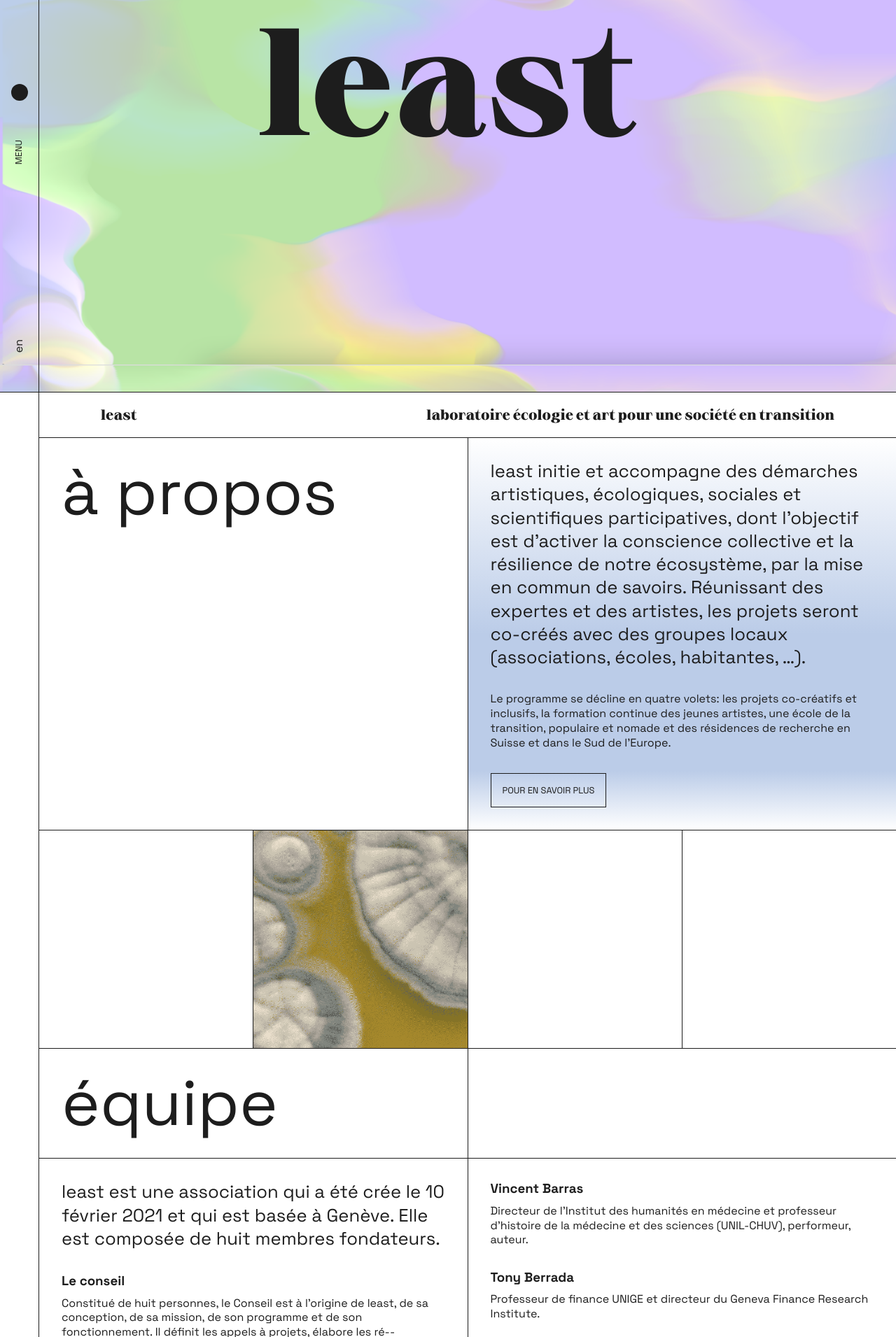
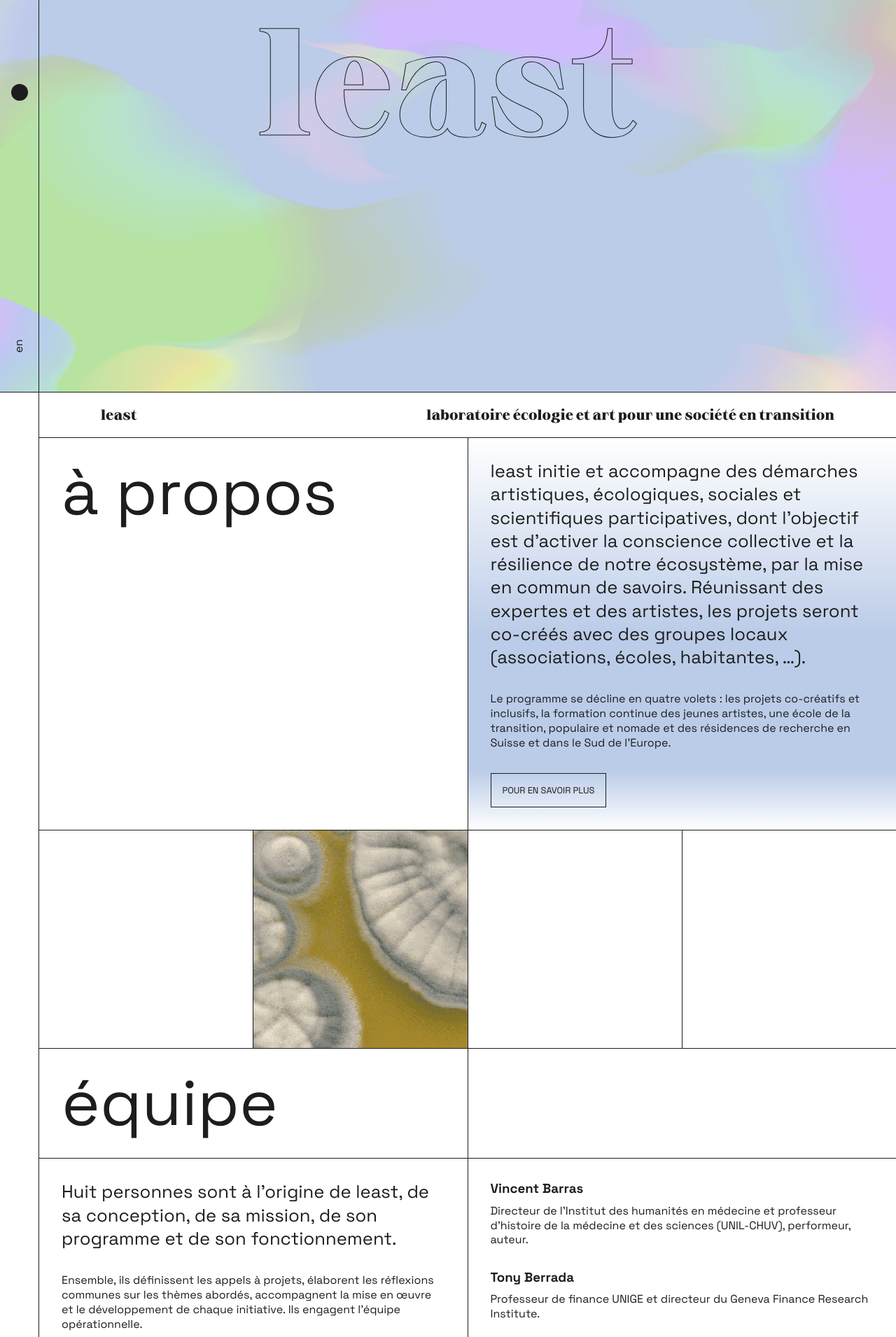
Before and after one commit to Polentz/least, a PHP site: page / in a window 1280 px wide. Shown: the part 240-2151 px from the top of the page at 70% size. Run offline with PHP 8.4, Linux system fonts and the light colour scheme.

Commit message:
new cover background

```diff
--- a/index.html
+++ b/index.html
@@ -1,5 +1,5 @@
 <!DOCTYPE html>
-<html lang="en">
+<html lang="fr">
 
 <head>
     <meta charset="UTF-8">
@@ -35,7 +35,14 @@
     </nav>
 
     <section class="cover">
-        <div class="cover__bg"></div>
+        <!-- <div class="cover__bg"></div> -->
+        <div class="cover__bg">
+            <img src="assets/images/bg-cover01.png" style="width:100%">
+            <img src="assets/images/bg-cover02.png" style="width:100%">
+            <img src="assets/images/bg-cover03.png" style="width:100%">
+            <img src="assets/images/bg-cover05.png" style="width:100%">
+            <img src="assets/images/bg-cover04.png" style="width:100%">
+        </div>
         <div class="logo">
             <h1><a class="js-scroll" data-target-section="about">Least</a></h1>
             <h2>Laboratoire écologie et art pour une société en transition</h2>
@@ -63,15 +70,15 @@
                     <h2 class="--txt-large">À propos</h2>
                 </div>
                 <div class="grid-block --outline --blue">
-                    <p class="txt-copy-m">least initie et accompagne des démarches artistiques, écologiques,
-                        sociales et scientifiques participatives, dont l’objectif est d’activer la conscience collective
-                        et la résilience de notre écosystème, par la mise en commun de savoirs. Réunissant des expertes
-                        et des artistes, les projets seront co-créés avec des groupes locaux (associations, écoles,
-                        habitantes, …).
+                    <p class="txt-copy-m">least initie et accompagne des démarches artistiques, écologiques, sociales et
+                        scientifiques participatives, dont l’objectif est d’activer la conscience collective et la
+                        résilience de notre écosystème, par la mise en commun de savoirs. Réunissant des expertes et des
+                        artistes, les projets seront co-créés avec des groupes locaux (associations, écoles, habitantes,
+                        …).
                     </p>
-                    <p>Le programme se décline en quatre volets: les projets co-créatifs et inclusifs, la formation
-                        continue des jeunes artistes, une école de la transition, populaire et nomade et des
-                        résidences de recherche en Suisse et dans le Sud de l’Europe.</p>
+                    <p>Le programme se décline en quatre volets : les projets co-créatifs et inclusifs, la formation
+                        continue des jeunes artistes, une école de la transition, populaire et nomade et des résidences
+                        de recherche en Suisse et dans le Sud de l’Europe.</p>
                     <div class="button-wrapper">
                         <button class="button">
                             <span><a href="pour-en-savoir-plus.html">Pour en savoir plus </a></span>
@@ -105,14 +112,14 @@
             </div>
             <div class="grid-layout --layout-two-col">
                 <div class="grid-block --outline">
-                    <p class="txt-copy-m">least est une association qui a été crée le 10 février 2021 et qui est
-                        basée à Genève. Elle est composée de huit membres fondateurs.</p>
+                    <p class="txt-copy-m">Huit personnes sont à l’origine de least, de sa conception, de sa mission, de
+                        son programme et de son fonctionnement.</p>
                     <div class="grid-item">
-                        <h3>Le conseil</h3>
-                        <p>Constitué de huit personnes, le Conseil est à l’origine de least, de sa conception, de sa
-                            mission, de son programme et de son fonctionnement. Il définit les appels à projets,
-                            élabore les ré--outlineions communes sur les thèmes abordés, accompagne la mise en œuvre et
-                            le développement de chaque initiative. Il engage l’équipe opérationnelle.</p>
+                        <!-- <h3>Le conseil</h3> -->
+                        <p>Ensemble, ils définissent les appels à projets, élaborent les réflexions communes sur les
+                            thèmes abordés, accompagnent la mise en œuvre et le développement de chaque initiative. Ils
+                            engagent l’équipe opérationnelle.</p>
+                        <p>least est une association qui a été crée le 10 février 2021 et qui est basée à Genève.</p>
                     </div>
                 </div>
                 <div class="grid-block --outline">
@@ -127,13 +134,13 @@
                     </div>
                     <div class="grid-item">
                         <h3>Claire de Ribaupierre</h3>
-                        <p>Docteur ès Lettres, spécialisée dans le domaine de l’anthropologie, dramaturge,
-                            co-créatrice de projets artistique.</p>
+                        <p>Docteur ès Lettres, spécialisée dans le domaine de l’anthropologie, dramaturge, co-créatrice
+                            de projets artistiques.</p>
                     </div>
                     <div class="grid-item">
                         <h3>Alexander Federau</h3>
-                        <p>Docteur en philosophie de l’écologie, titulaire d’un diplôme en physique EPFZ, engagé
-                            depuis de nombreuses années sur les questions environnementales.</p>
+                        <p>Docteur en philosophie de l’écologie, titulaire d’un diplôme en physique EPFZ, engagé depuis
+                            de nombreuses années sur les questions environnementales.</p>
                     </div>
 
                     <div class="grid-item">
@@ -153,8 +160,8 @@
                     </div>
                     <div class="grid-item">
                         <h3>Laurent de Wurstemberger</h3>
-                        <p>Architecte AAM, fondateur de l’atelier d’architecture LDW, co-fondateur de Terrabloc
-                            (lauréat du Prix Sud 2019, start-up durable).</p>
+                        <p>Architecte AAM, fondateur de l’atelier d’architecture LDW, co-fondateur de Terrabloc (lauréat
+                            du Prix Sud 2019, start-up durable).</p>
                     </div>
                 </div>
             </div>
--- a/programme-circulaire.html
+++ b/programme-circulaire.html
@@ -1,5 +1,5 @@
 <!DOCTYPE html>
-<html lang="en">
+<html lang="fr">
 
 <head>
     <meta charset="UTF-8">
--- a/style.css
+++ b/style.css
@@ -41,6 +41,50 @@
 
     to {
         transform: rotate(360deg) translateX(10px) rotate(-360deg);
+    }
+}
+
+@keyframes fadeInOut {
+    0% {
+        opacity: 1;
+    }
+
+    17% {
+        opacity: 1;
+    }
+
+    25% {
+        opacity: 0;
+    }
+
+    92% {
+        opacity: 0;
+    }
+
+    100% {
+        opacity: 1;
+    }
+}
+
+@-webkit-keyframes fadeInOut {
+    0% {
+        opacity: 1;
+    }
+
+    17% {
+        opacity: 1;
+    }
+
+    25% {
+        opacity: 0;
+    }
+
+    92% {
+        opacity: 0;
+    }
+
+    100% {
+        opacity: 1;
     }
 }
 
@@ -265,6 +309,7 @@ div::selection {
 }
 
 .menu-trigger {
+    display: none;
     position: absolute;
     top: 55%;
     transform: rotate(180deg);
@@ -341,14 +386,14 @@ div::selection {
     opacity: 1;
 }
 
-.cover,
+/* .cover,
 .cover__bg {
     background-image: url("assets/images/bg-cover02.png");
     background-size: cover;
     background-position: center;
     background-repeat: no-repeat;
     background-attachment: fixed;
-}
+} */
 
 .cover {
     position: relative;
@@ -357,7 +402,6 @@ div::selection {
     overflow: hidden;
     z-index: 3;
     outline: var(--border);
-
 }
 
 .cover__bg {
@@ -366,8 +410,41 @@ div::selection {
     left: -30px;
     width: 130%;
     height: 130%;
+    will-change: transform;
     animation: float 8s linear infinite;
 }
+
+.cover__bg img {
+    position: absolute;
+    left: 0;
+    will-change: opacity;
+    transition: opacity 1s ease-in-out;
+    animation: fadeInOut 20s infinite ease-in-out;
+    /* animation-timing-function: ease-in-out;
+    animation-iteration-count: infinite;
+    animation-duration: 20s; */
+}
+
+.cover__bg img:nth-of-type(1) {
+    animation-delay: 16s;
+}
+
+.cover__bg img:nth-of-type(2) {
+    animation-delay: 12s;
+}
+
+.cover__bg img:nth-of-type(3) {
+    animation-delay: 8s;
+}
+
+.cover__bg img:nth-of-type(4) {
+    animation-delay: 4s;
+}
+
+.cover__bg img:nth-of-type(5) {
+    animation-delay: 0;
+}
+
 
 .logo {
     position: absolute;
@@ -385,14 +462,17 @@ div::selection {
 }
 
 .logo a {
-    color: var(--txt-color);
+    /* color: var(--bg-color); */
+    -webkit-text-stroke: 1px var(--txt-color);
+    color: transparent;
     transition: color .5s ease;
     cursor: pointer;
 }
 
 .logo a:hover {
-    -webkit-text-stroke: 1px var(--txt-color);
-    color: transparent;
+    /* -webkit-text-stroke: 1px var(--txt-color);
+    color: transparent; */
+    color: var(--txt-color);
 }
 
 .logo h2 {
@@ -776,7 +856,7 @@ div::selection {
     }
 
     .gallery {
-        padding: 0;
+        padding: var(--marg-m) 0 0 0;
     }
 
     .gallery-btn {
```
Also changed, not shown: assets/images/bg-cover.jpg (deleted), assets/images/bg-cover01.png (added), assets/images/bg-cover02.png, assets/images/bg-cover03.png (added), assets/images/bg-cover04.png (added), assets/images/bg-cover05.png (added).
